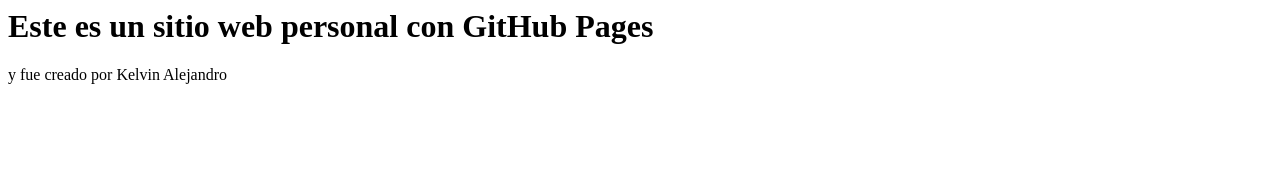
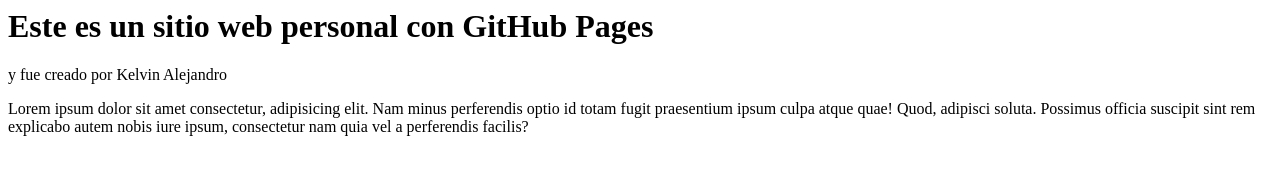
Before and after one commit to KelMiranda10/KelMiranda10, a plain HTML site: page index.html in a window 1280 px wide. Drawn offline with Linux system fonts and the light colour scheme.

Commit message:
Primer commit en la maquina

```diff
--- a/index.html
+++ b/index.html
@@ -1,2 +1,5 @@
 <h1>Este es un sitio web personal con GitHub Pages</h1>
 <p> y fue creado por Kelvin Alejandro </p>
+
+
+<p>Lorem ipsum dolor sit amet consectetur, adipisicing elit. Nam minus perferendis optio id totam fugit praesentium ipsum culpa atque quae! Quod, adipisci soluta. Possimus officia suscipit sint rem explicabo autem nobis iure ipsum, consectetur nam quia vel a perferendis facilis?</p>
```
